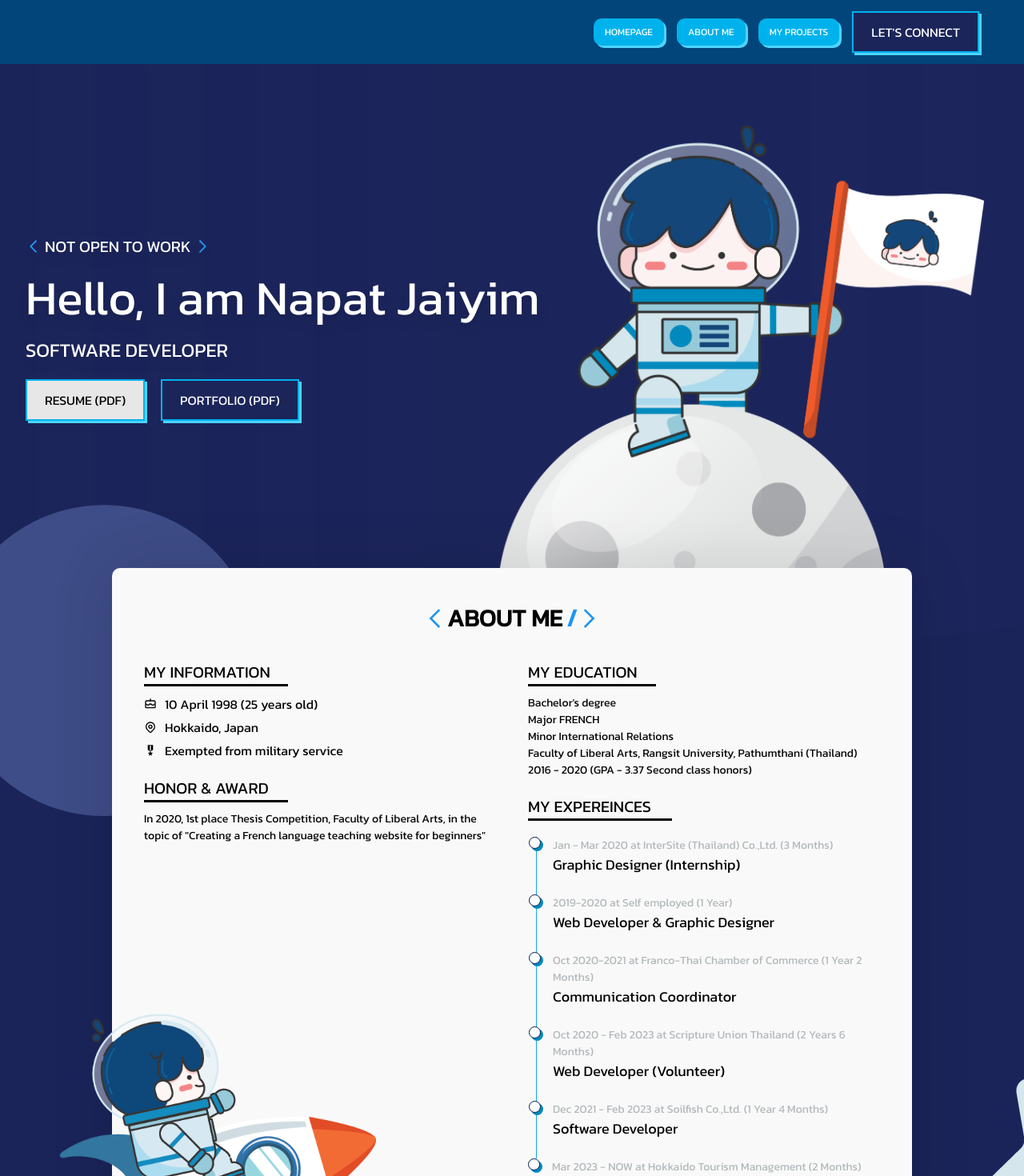
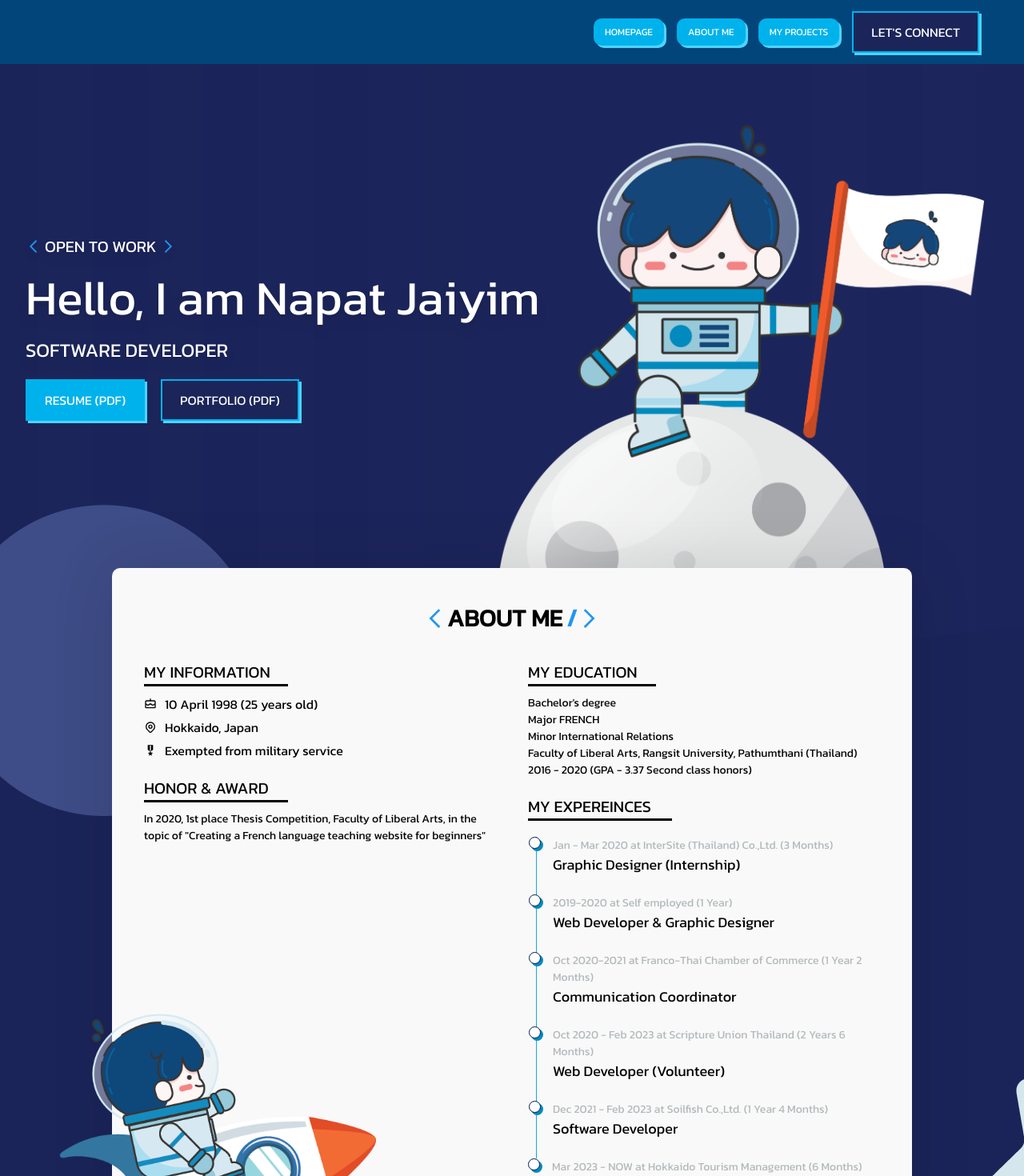
Before and after one commit to HustlerXIV/myweb, a Next.js app: page / in a window 1280 px wide. Shown: the top 1470 px of the page at 80% size. Built offline with nearby package versions, Linux system fonts and the light colour scheme.

Commit message:
Updated info & exprience

```diff
--- a/components/TimeLine.js
+++ b/components/TimeLine.js
@@ -42,7 +42,7 @@ const experiences = [
   {
     name: "Software Developer",
     year: "Mar 2023 - NOW",
-    total: "2 Months",
+    total: "6 Months",
     company: "Hokkaido Tourism Management",
     finished: false,
   },
--- a/components/homepage/Banner.js
+++ b/components/homepage/Banner.js
@@ -13,7 +13,7 @@ function Banner() {
           <div>
             <div className="flex items-center	gap-1 text-xl mb-3 text-white drop-shadow-lg sm:text-2xl lg:text-xl">
               <FcPrevious />
-              NOT OPEN TO WORK
+              OPEN TO WORK
               <FcNext />
             </div>
             <div className="text-4xl  my-5 text-white drop-shadow-lg sm:text-6xl">
@@ -24,11 +24,11 @@ function Banner() {
             </div>
             <div className="flex justify-between sm:justify-start mt-5 gap-5">
               <a
-                href="https://drive.google.com/file/d/1fthLkrVWtde99Fo_CBYdQmH1i-KFJbz1/view?usp=sharing"
+                href="https://drive.google.com/file/d/1YExNSvFmQQFQUWZiWAJls-z0AZdUf6xn/view"
                 target="_blank"
                 rel="noreferrer"
               >
-                <ResumeButton disabled>RESUME (PDF)</ResumeButton>
+                <ResumeButton>RESUME (PDF)</ResumeButton>
               </a>
               <a
                 href="https://drive.google.com/file/d/1tZrdlxQAT60c_F850_wWELUHVjutwdN1/view?usp=sharing"
```
